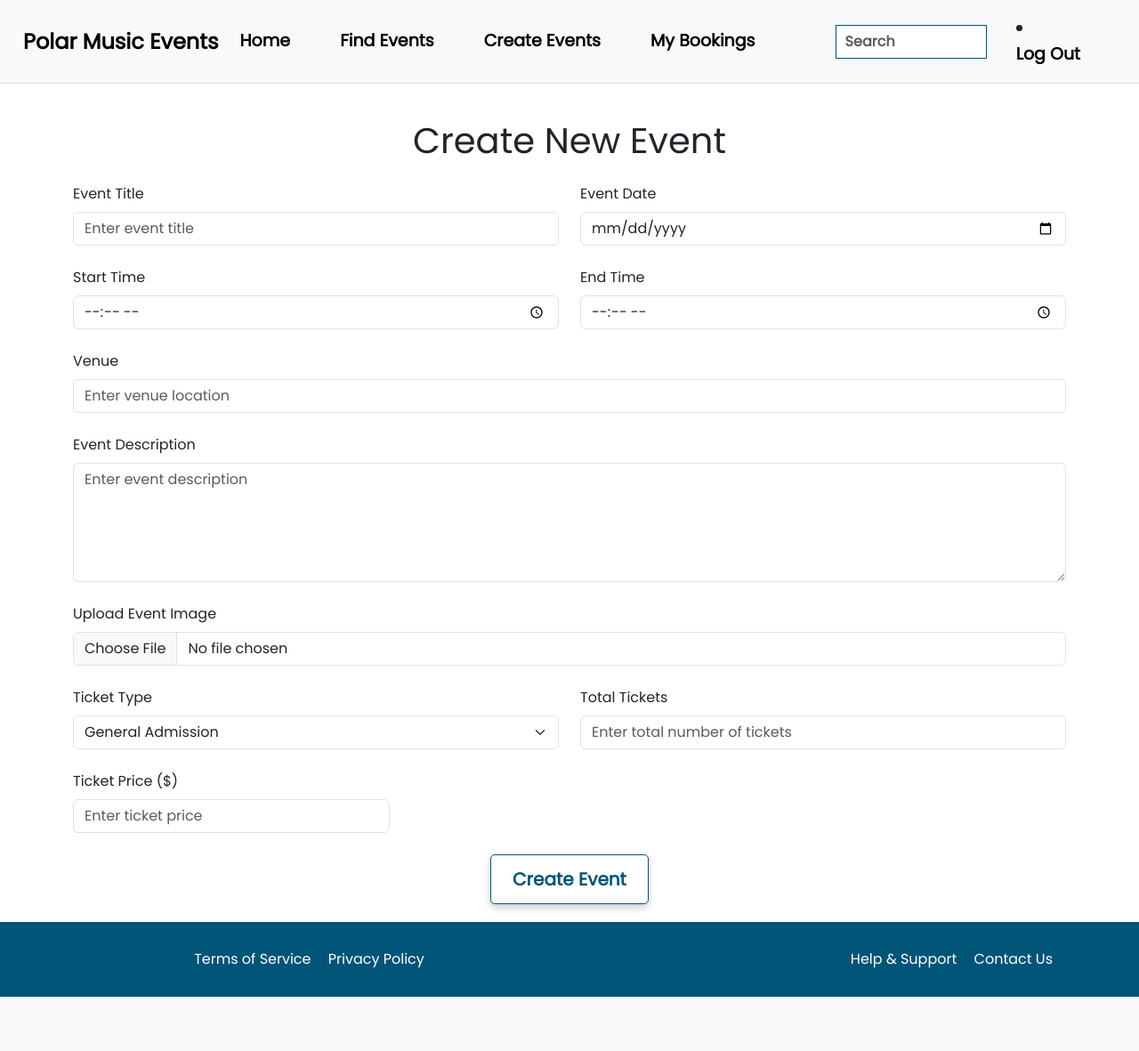
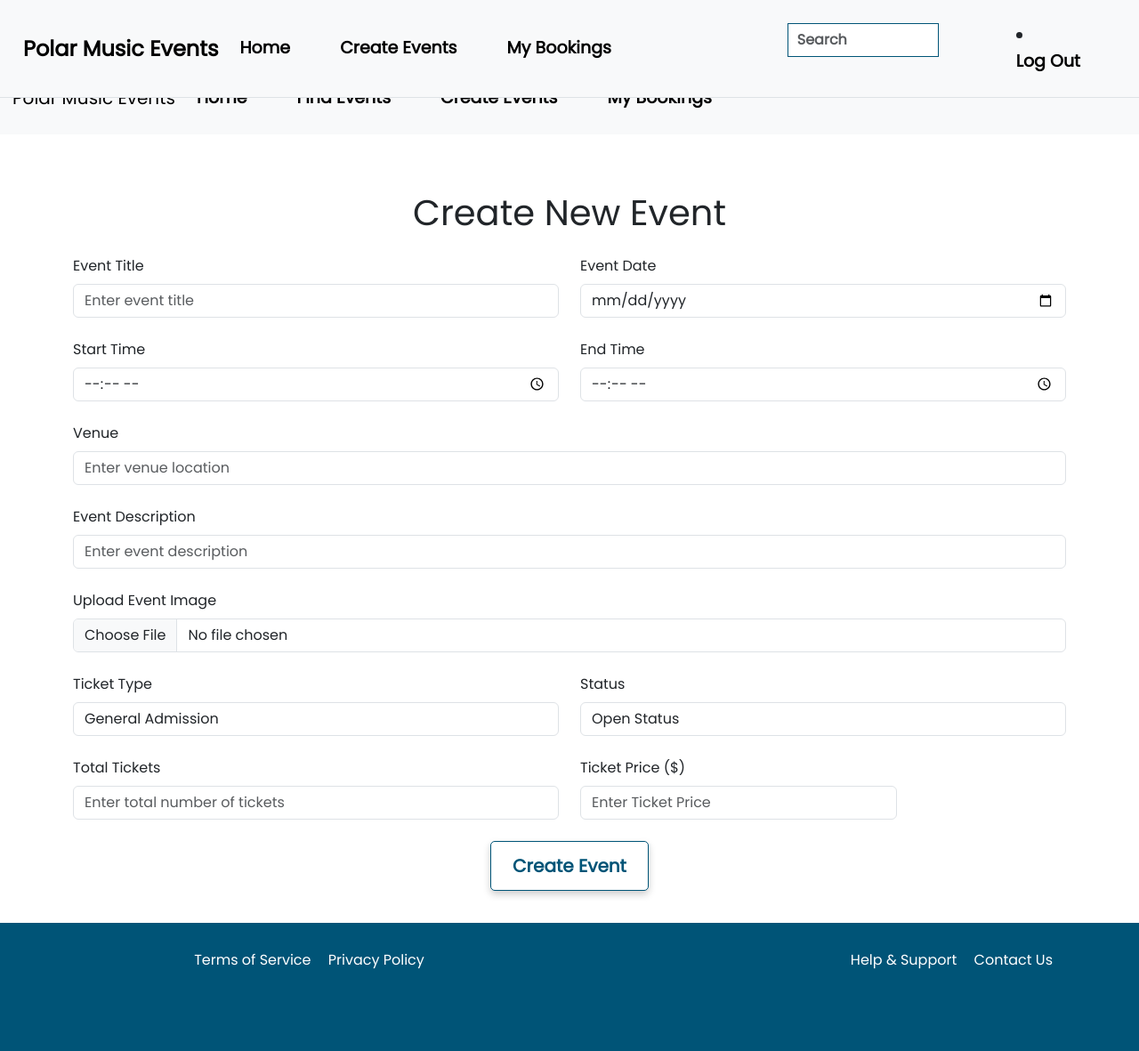
Before and after one commit to n10997148/IAB207Group6, a Flask app: page /create_event in a window 1280 px wide. Shown: the whole page at 89% size. Before the commit the page ends 1120 px from the top, so only its background shows below. Run offline with Flask 3, Linux system fonts and the light colour scheme; a user stored in the database is signed in; some libraries are stand-ins or nearby versions.

Commit message:
create event now works and shows in database

```diff
--- a/website/__init__.py
+++ b/website/__init__.py
@@ -4,7 +4,7 @@ from flask_bootstrap import Bootstrap5
 from flask_sqlalchemy import SQLAlchemy
 from flask_login import LoginManager
 from datetime import datetime
-
+import os
 db = SQLAlchemy()
 
 # create a function that creates a web application
@@ -17,6 +17,7 @@ def create_app():
     # set the app configuration data
    app.config['SQLALCHEMY_DATABASE_URI'] = 'sqlite:///sitedata.sqlite'
     # initialise db with flask app
+   app.config['UPLOAD_FOLDER'] = os.path.join(app.root_path,'static/img')
    db.init_app(app)
 
    Bootstrap5(app)
--- a/website/forms.py
+++ b/website/forms.py
@@ -18,14 +18,18 @@ from flask_wtf.file import FileRequired, FileField, FileAllowed
 ALLOWED_FILE = {'png', 'jpg', 'JPG', 'PNG', 'bmp'}
 
 class UpdateEvents(FlaskForm): # This form is for creating events
-    Start_time = TimeField("Start Time", validators=[InputRequired()])
+    event_name=StringField("Event Name", validators=[InputRequired()])
+    start_time = TimeField("Start Time", validators=[InputRequired()])
+    end_time = TimeField("End Time", validators=[InputRequired()])
     date = DateField("Event Date", validators=[InputRequired()])
-    Venue = StringField("Venue", validators=[InputRequired()])
-    Category = StringField("User Name", validators=[InputRequired()])
-    Tickets_avaliable = IntegerField("Tickets avaliable", validators=[InputRequired()])
-    status = StringField("User Name", validators=[InputRequired()])
-
-    event_image=FileField("Image", validators=[DataRequired(), FileAllowed(['jpg'], '.jpg only!')])
+    venue = StringField("Venue", validators=[InputRequired()])
+    description = StringField("Event Description", validators=[InputRequired()])
+    total_tickets = IntegerField("Tickets avaliable", validators=[InputRequired()])
+    ticket_type = SelectField("Ticket Type",choices=[("general", "General Admission"), ("vip", "VIP"), ("earlybird", "Early Bird")],validators=[InputRequired()],
+    )
+    status=SelectField("Select Field",choices=[("open","Open Status"),("sold out", "Sold out Status"),("cancelled","Cancelled Status"),("inactive","Inactive Status")])
+    ticket_price=IntegerField("Ticket Price", validators=[InputRequired()])
+    event_image=FileField("Image", validators=[DataRequired(), FileAllowed(ALLOWED_FILE, '.jpg & jpeg only!')])
     create_event=SubmitField("Create Event")
 
 class CreateUser(FlaskForm):
--- a/website/templates/UpdateEvents.html
+++ b/website/templates/UpdateEvents.html
@@ -1,6 +1,9 @@
+{%extends "base.html"%}
 <!DOCTYPE html>
 <html lang="en">
+
 <head>
+    {% block head %}
     <meta charset="UTF-8">
     <meta name="viewport" content="width=device-width, initial-scale=1.0">
     <title>Polar Music Events</title>
@@ -9,7 +12,11 @@
     <link rel="stylesheet" href="Static/style/UpdateEventstyle.css">
     <link rel="stylesheet" href="https://fonts.googleapis.com/css?family=Poppins">
 </head>
+    {% endblock %}
+
+
 <body>
+    {%block content%}
     <nav class="navbar navbar-expand-lg bg-body-tertiary border-bottom border-body fixed-top">
         <div class="container-fluid">
             <div class="navbar-brand">
@@ -23,8 +30,7 @@
                     <li class="nav-item">
                         <a class="nav-link" href="{{ url_for('main.index')}}">Home</a>
                     </li>
-                    <li class="nav-item">
-                        <a class="nav-link" href="{{ url_for('main.view_event') }}">Find Events</a>
+
                     </li>
                     <li class="nav-item">
                         <a class="nav-link" href="{{ url_for('main.create_event') }}">Create Events</a>
@@ -55,50 +61,52 @@
     </nav>
     <section class= "eventCreate container mt-5 pt-3">
         <h1 class="text-center mb-4">Create New Event</h1>
-        <form class="row g-4" enctype="multipart/form-data">
+        <form class="row g-4" method="POST" enctype="multipart/form-data">
+            {{ form.hidden_tag() }}
             <div class="col-md-6">
                 <label for="eventTitle" class="form-label">Event Title</label>
-                <input type="text" class="form-control" id="eventTitle" placeholder="Enter event title" required>
+                {{ form.event_name(class="form-control", placeholder="Enter event title") }}
             </div>
             <div class="col-md-6">
                 <label for="eventDate" class="form-label">Event Date</label>
-                <input type="date" class="form-control" id="eventDate" required>
+                {{ form.date(class="form-control", placeholder="Enter event date") }}
             </div>
             <div class="col-md-6">
                 <label for="startTime" class="form-label">Start Time</label>
-                <input type="time" class="form-control" id="startTime" required>
+                {{ form.start_time(class="form-control", placeholder="Enter start time") }}
             </div>
             <div class="col-md-6">
                 <label for="endTime" class="form-label">End Time</label>
-                <input type="time" class="form-control" id="endTime" required>
+                {{ form.end_time(class="form-control", placeholder="Enter end time") }}
             </div>
             <div class="col-md-12">
                 <label for="eventVenue" class="form-label">Venue</label>
-                <input type="text" class="form-control" id="eventVenue" placeholder="Enter venue location" required>
+                {{ form.venue(class="form-control", placeholder="Enter venue location") }}
             </div>
             <div class="col-md-12">
                 <label for="eventDescription" class="form-label">Event Description</label>
-                <textarea class="form-control" id="eventDescription" rows="5" placeholder="Enter event description" required></textarea>
+                {{ form.description(class="form-control", placeholder="Enter event description") }}
             </div>
             <div class="col-md-12">
                 <label for="eventImage" class="form-label">Upload Event Image</label>
-                <input type="file" class="form-control" id="eventImage" required>
+                {{ form.event_image(class="form-control") }}
             </div>
             <div class="col-md-6">
                 <label for="ticketType" class="form-label">Ticket Type</label>
-                <select class="form-select" id="ticketType" required>
-                    <option value="general">General Admission</option>
-                    <option value="vip">VIP</option>
-                    <option value="earlybird">Early Bird</option>
-                </select>
+                {{ form.ticket_type(class="form-control", placeholder="ticket type") }}
+            </div>
+            <div class="col-md-6">
+                <label for="ticketType" class="form-label">Status</label>
+                {{ form.status(class="form-control", placeholder="Status") }}
             </div>
             <div class="col-md-6">
                 <label for="ticketQuantity" class="form-label">Total Tickets</label>
-                <input type="number" class="form-control" id="ticketQuantity" min="1" max="10000" placeholder="Enter total number of tickets" required>
+
+                {{ form.total_tickets(class="form-control", placeholder="Enter total number of tickets") }}
             </div>
             <div class="col-md-4">
                 <label for="ticketPrice" class="form-label">Ticket Price ($)</label>
-                <input type="number" class="form-control" id="ticketPrice" step="0.01" min="0" placeholder="Enter ticket price" required>
+                {{ form.ticket_price(class="form-control", placeholder="Enter Ticket Price") }}
             </div>
             <div class="col-12 text-center">
                 <button type="submit" class="btn event-btn">Create Event</button>
@@ -130,3 +138,4 @@
     integrity="sha384-0pUGZvbkm6XF6gxjEnlmuGrJXVbNuzT9qBBavbLwCsOGabYfZo0T0to5eqruptLy" crossorigin="anonymous"></script>
 </body>
 </html>
+{% endblock %}
--- a/website/templates/base.html
+++ b/website/templates/base.html
@@ -24,7 +24,7 @@
                         <a class="nav-link" href="{{ url_for('main.index') }}">Home</a>
                     </li>
                     <li class="nav-item">
-                        <a class="nav-link" href="{{ url_for('main.view_event') }}">Find Events</a>
+                        <a class="nav-link" href="#">Find Events</a>
                     </li>
                     <li class="nav-item">
                         <a class="nav-link" href="{{ url_for('main.create_event') }}">Create Events</a>
--- a/website/views.py
+++ b/website/views.py
@@ -4,15 +4,15 @@ from .models import Event,Order, db
 from .forms import CreateComment,UpdateEvents
 from werkzeug.utils import secure_filename
 import os
-from datetime import timedelta
+from datetime import timedelta,datetime
 
 main_bp = Blueprint('main', __name__, template_folder='templates', static_folder='Static')
 
 
 @main_bp.route('/')
 def index():
-    events = db.session.scalars(db.select(Event)).all()
-    return render_template('index.html', events=events)
+    event = db.session.scalars(db.select(Event)).all()
+    return render_template('index.html', event=event)
 
 @main_bp.route('/search')
 def search():
@@ -41,36 +41,50 @@ def comment():
 def create_event():
     form = UpdateEvents()
 
-    if form.validate_on_submit():  # If the form is submitted and valid
-        # Grab the creator_id from the currently logged-in user
-        creator_id = current_user.id  # get the user id from the session
+    if form.validate_on_submit():
+        try:
+            # Get creator_id from the logged-in user
+            creator_id = current_user.id
+            event_date = form.date.data
+            start_datetime = datetime.combine(event_date, form.start_time.data)
+            end_datetime = datetime.combine(event_date, form.end_time.data)
 
-        image=form.event_image.data # save the image to the server
-        print(type(image))
-        filename=secure_filename(image.filename)
-        image.save(os.path.join(current_app.config['UPLOAD_FOLDER'], filename))
+            # Handle image upload
+            image = form.event_image.data
+            filename = secure_filename(image.filename) if image else None
+            if filename:
+                image.save(os.path.join(current_app.config['UPLOAD_FOLDER'], filename))
 
+            # Create the new event instance
+            new_event = Event(
+                title=form.event_name.data,
+                date=form.date.data,
+                start_time=start_datetime,
+                end_time=end_datetime,
+                venue=form.venue.data,
+                description=form.description.data,
+                ticket_price=form.ticket_price.data,
+                ticket_type=form.ticket_type.data,
+                total_ticket=form.total_tickets.data,
+                creator_id=creator_id,
+                status="OPEN",
+                image=filename,
+            )
 
-        # Create the new event instance
-        new_event = Event(
-            name=form.event_name.data,
-            datetime=form.event_datetime.data,
-            venue=form.event_venue.data,
-            ticket_price=form.event_ticket_price.data,
-            genre=form.event_genre.data,
-            status="OPEN",
-            image=filename,
-            creator_id=creator_id
-        )
+            db.session.add(new_event)
+            db.session.commit()
+            flash('Event created successfully!')
+            return redirect(url_for('main.index'))
 
-        # Add the event to the database
-        db.session.add(new_event)
-        db.session.commit()
+        except Exception as e:
+            db.session.rollback()
+            print("Database commit error:", e)  # Print error if commit fails
+            flash('An error occurred while creating the event.')
 
-        flash('Event created successfully!')
-        return redirect(url_for('main.index'))  # Redirect to a suitable page, like the homepage or event list
+    else:
+        print("Form validation errors:", form.errors)  # Debugging validation issues
 
-    return render_template('UpdateEvents.html', form=form)  # Render the form template
+    return render_template('UpdateEvents.html', form=form)
 
 
 
```
Also changed, not shown: website/models.py (+26 -20 lines), website/templates/index.html (+32 -10 lines), instance/sitedata.sqlite.
